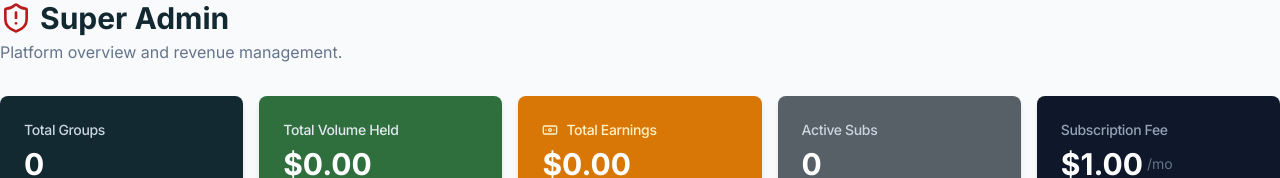
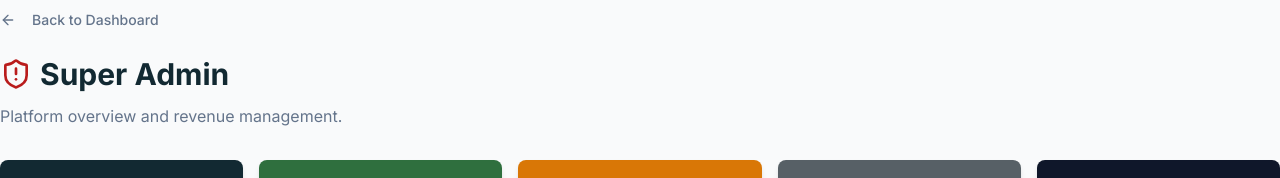
Before and after one commit to wnyaunwa-w/mukando-capital, a Next.js app: page /admin in a window 1280 px wide. Shown: the top 178 px of the page. Built offline with nearby package versions, Linux system fonts and the light colour scheme; no server answers; the database is empty.

Commit message:
Restore back to dashboard button

```diff
--- a/src/app/admin/page.tsx
+++ b/src/app/admin/page.tsx
@@ -1,6 +1,7 @@
 "use client";
 
 import { useEffect, useState } from "react";
+import { useRouter } from "next/navigation";
 import {
   Card,
   CardContent,
@@ -11,18 +12,13 @@ import {
 import { Button } from "@/components/ui/button";
 import { Badge } from "@/components/ui/badge";
 import { Tabs, TabsContent, TabsList, TabsTrigger } from "@/components/ui/tabs";
-import { Input } from "@/components/ui/input";
 import {
-  Users,
-  Wallet,
-  CheckCircle2,
-  XCircle,
+  ShieldAlert,
   Loader2,
-  ShieldAlert,
-  Save,
   Plus,
   Minus,
-  Banknote
+  Banknote,
+  ArrowLeft
 } from "lucide-react";
 import { useToast } from "@/hooks/use-toast";
 import { formatCurrency } from "@/lib/utils";
@@ -30,13 +26,11 @@ import {
   getFirestore,
   collection,
   query,
-  where,
   getDocs,
   doc,
   updateDoc,
   setDoc,
   orderBy,
-  onSnapshot,
   getDoc,
   serverTimestamp
 } from "firebase/firestore";
@@ -54,6 +48,7 @@ interface FeeRequest {
 }
 
 export default function SuperAdminPage() {
+  const router = useRouter();
   const { toast } = useToast();
   const [loading, setLoading] = useState(true);
 
@@ -62,7 +57,7 @@ export default function SuperAdminPage() {
     totalGroups: 0,
     totalVolumeCents: 0,
     activeSubs: 0,
-    totalEarningsCents: 0, // <--- NEW STAT
+    totalEarningsCents: 0,
   });
 
   // Fee Management
@@ -84,11 +79,6 @@ export default function SuperAdminPage() {
         groupsSnap.forEach(doc => {
             volume += (doc.data().currentBalanceCents || 0);
         });
-
-        // B. Stats: Active Subscribers (Users with active status)
-        const usersSnap = await getDocs(collection(db, "users"));
-        // Note: For a real app, you might query specific sub-collections,
-        // but let's assume we can count based on Fee Requests for now or distinct users.
 
         // C. Fetch Fee Requests (Pending & History)
         const qFees = query(collection(db, "fee_requests"), orderBy("createdAt", "desc"));
@@ -113,8 +103,8 @@ export default function SuperAdminPage() {
         setStats({
             totalGroups: groupsSnap.size,
             totalVolumeCents: volume,
-            activeSubs: approvedCount, // Approx proxy for active subs based on payments
-            totalEarningsCents: earnings // <--- SET EARNINGS
+            activeSubs: approvedCount,
+            totalEarningsCents: earnings
         });
 
         // D. Fetch Settings
@@ -179,22 +169,31 @@ export default function SuperAdminPage() {
     }
   };
 
-  if (loading) return <div className="p-10 flex justify-center"><Loader2 className="animate-spin" /></div>;
+  if (loading) return <div className="p-10 flex justify-center"><Loader2 className="animate-spin text-[#2C514C]" /></div>;
 
   const pendingRequests = feeRequests.filter(r => r.status === 'pending');
 
   return (
     <div className="space-y-8 pb-10">
 
-      {/* HEADER */}
-      <div>
+      {/* HEADER & NAVIGATION */}
+      <div className="flex flex-col gap-2">
+        {/* BACK BUTTON */}
+        <Button
+            variant="ghost"
+            className="w-fit pl-0 text-slate-500 hover:bg-transparent hover:text-slate-900 mb-2"
+            onClick={() => router.push("/dashboard")}
+        >
+             <ArrowLeft className="mr-2 h-4 w-4" /> Back to Dashboard
+        </Button>
+
         <h1 className="text-3xl font-bold text-[#122932] flex items-center gap-2">
             <ShieldAlert className="h-8 w-8 text-red-700" /> Super Admin
         </h1>
         <p className="text-slate-500 mt-1">Platform overview and revenue management.</p>
       </div>
 
-      {/* STATS ROW - Now with 5 Columns */}
+      {/* STATS ROW */}
       <div className="grid grid-cols-1 md:grid-cols-2 lg:grid-cols-3 xl:grid-cols-5 gap-4">
 
         {/* 1. Total Groups */}
@@ -219,7 +218,7 @@ export default function SuperAdminPage() {
             </CardContent>
         </Card>
 
-        {/* 3. NEW: Total Earnings */}
+        {/* 3. Total Earnings */}
         <Card className="bg-amber-600 text-white border-none shadow-md">
             <CardHeader className="pb-2">
                 <CardTitle className="text-sm font-medium text-amber-100 flex items-center gap-2">
```
